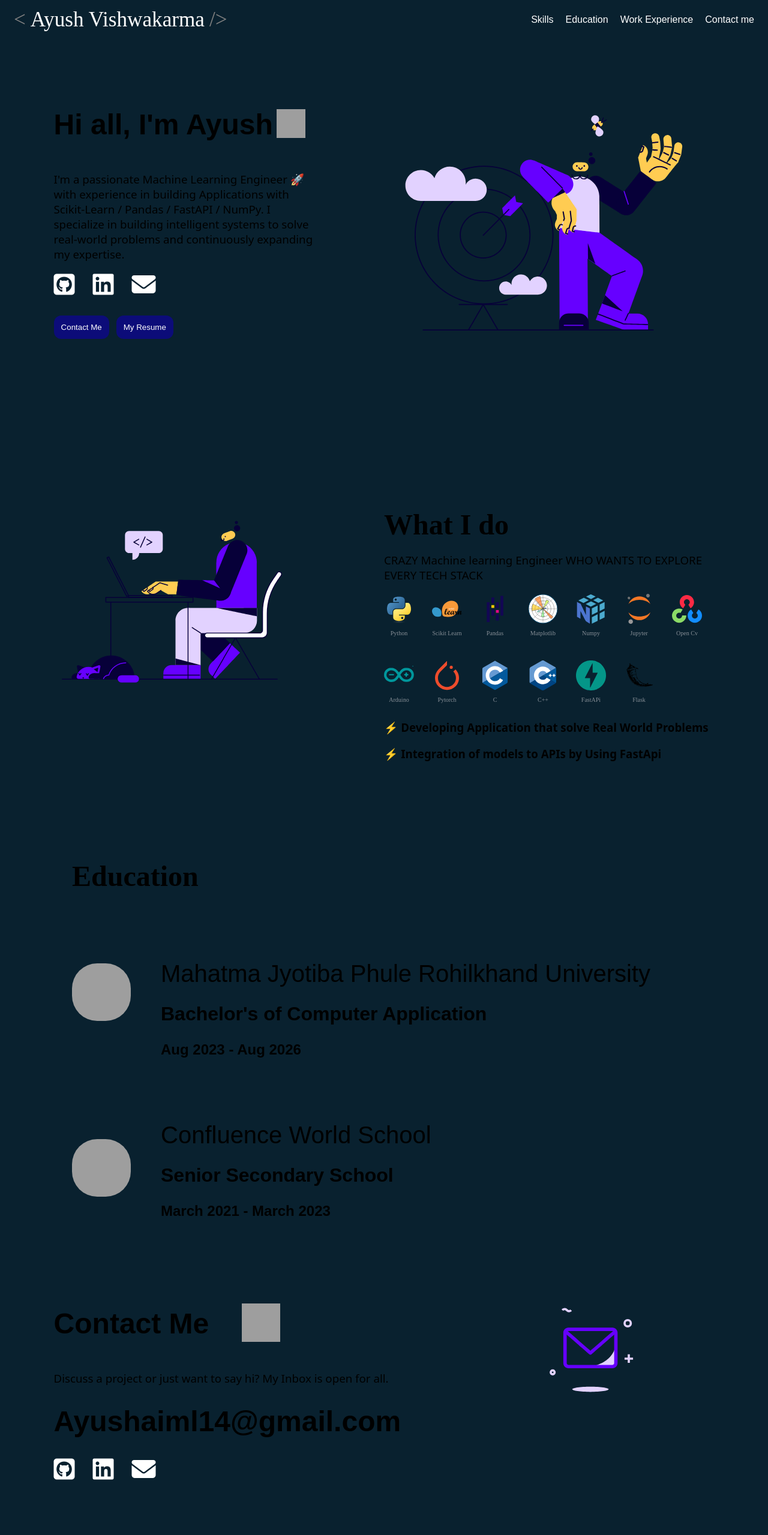
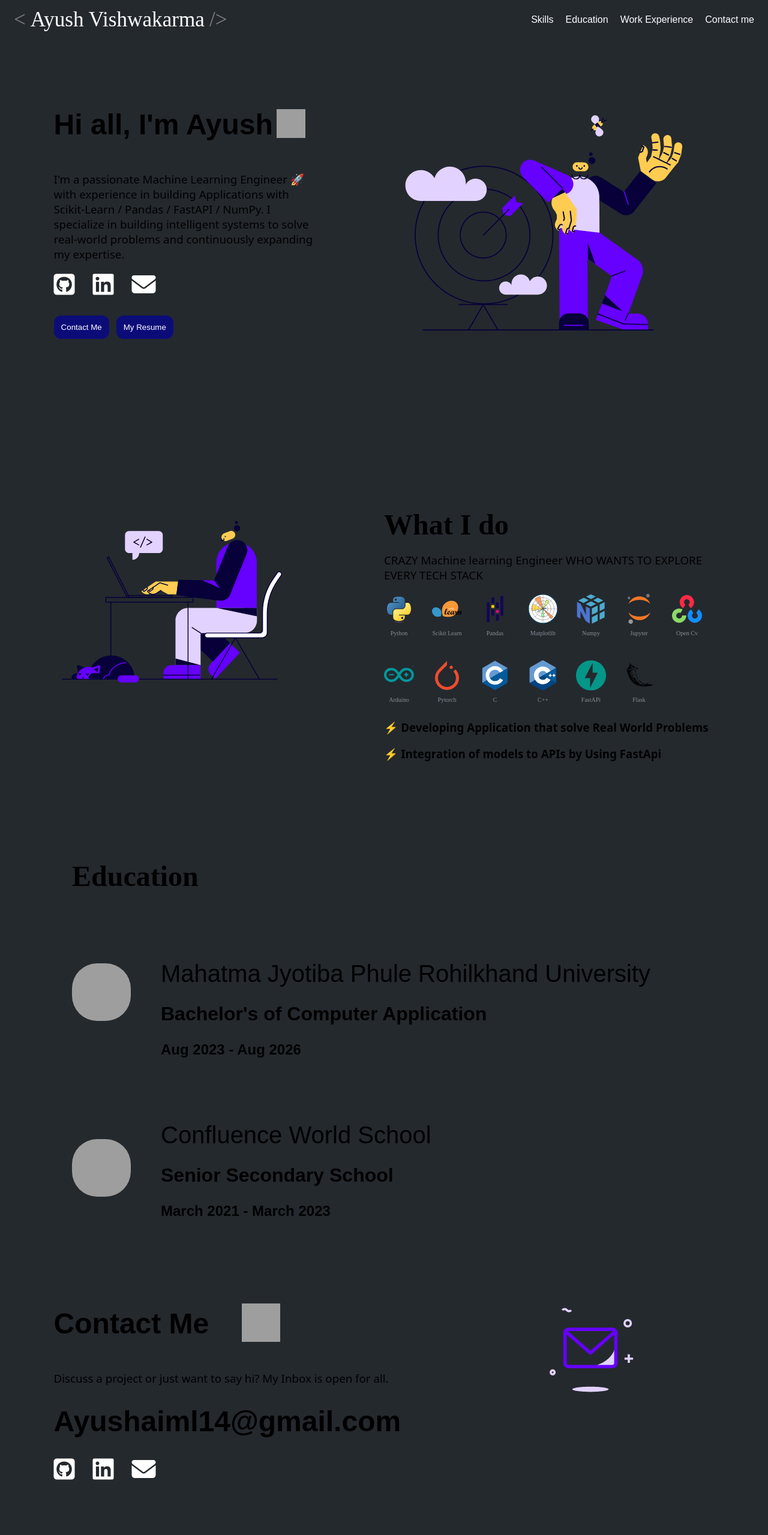
Before and after one commit to AyushAI14/Portfolio, a Flask app: page / in a window 1280 px wide. Shown: the whole page at 60% size. Run offline with Flask 3, Linux system fonts and the light colour scheme; some libraries are stand-ins or nearby versions; some web fonts are replaced; grey boxes are pictures that could not be loaded.

Commit message:
Changed the background color of portfolio

```diff
--- a/static/MainStyle.css
+++ b/static/MainStyle.css
@@ -8,7 +8,7 @@ html {
   }
 
 body {
-    background-color: rgb(9, 33, 47);
+    background-color: rgb(36, 41, 46);
     margin: 0;
 }
 
```
